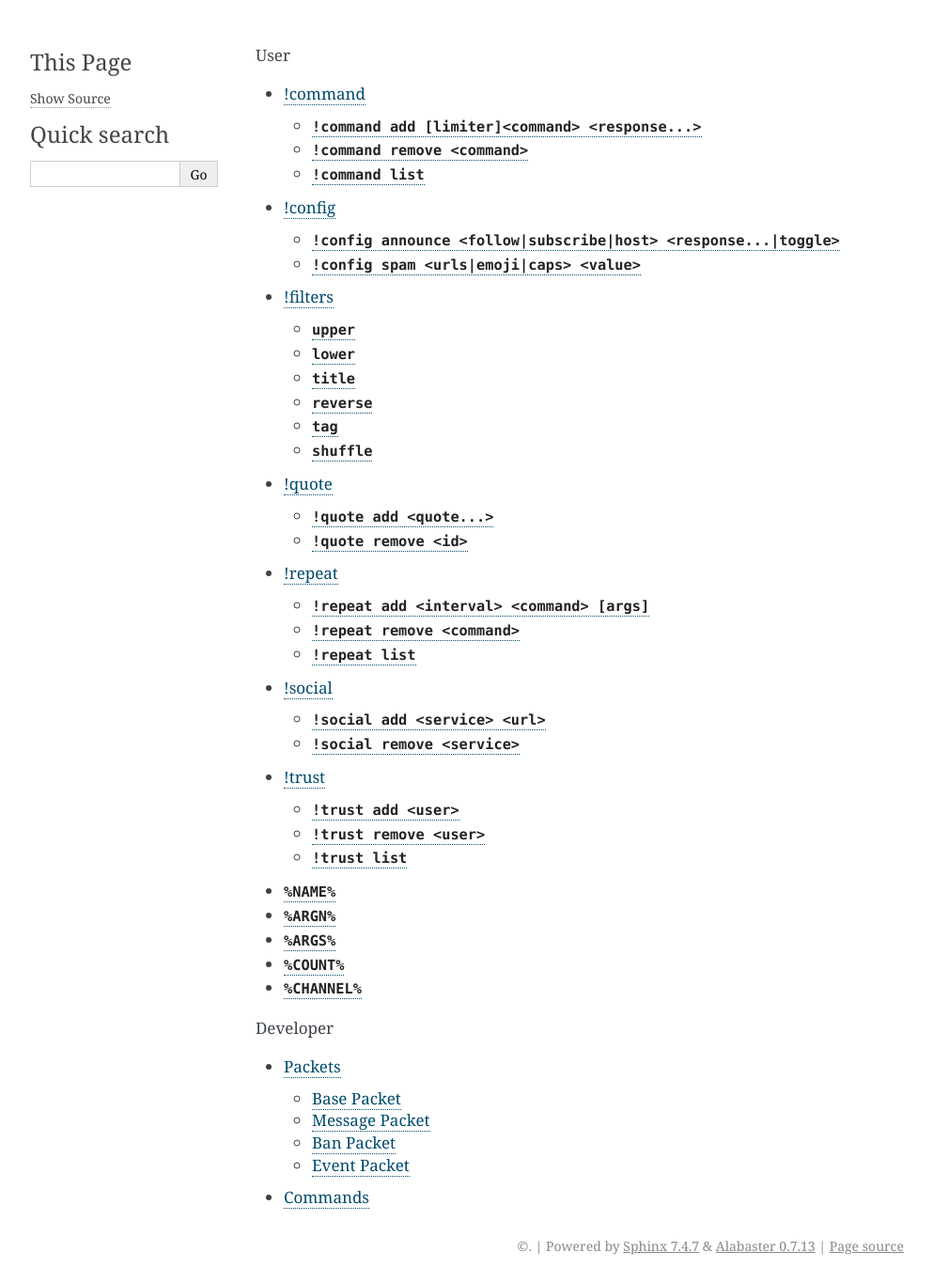
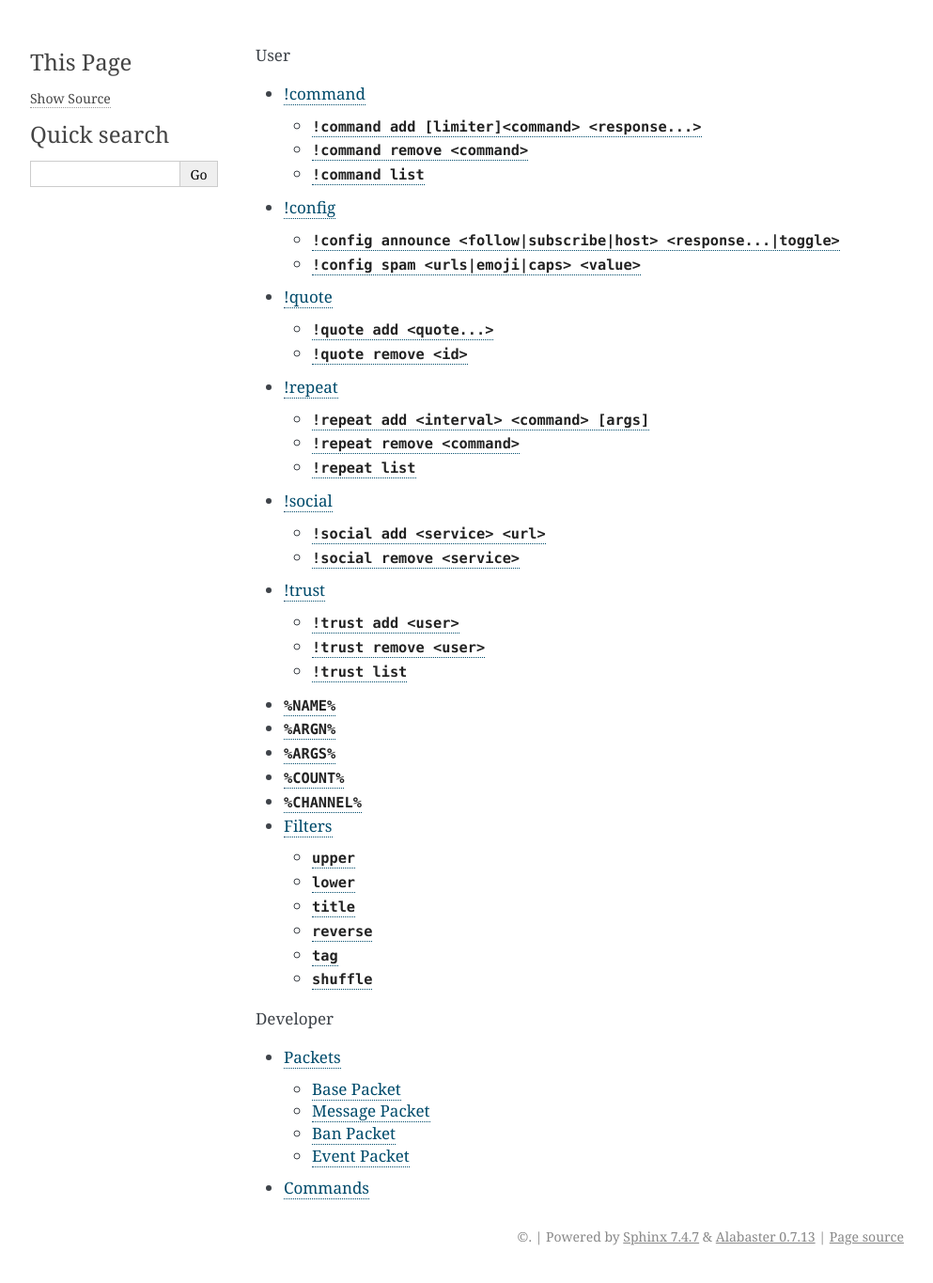
Before and after one commit to CactusDev/CactusBot, a Sphinx documentation site: the page built from docs/contents.rst, in a window 1280 px wide. Shown: the whole page at 94% size, without its empty margins (148-1141 px from the left). Built offline with Sphinx 7.4.7, drawn with Linux system fonts in a browser that asks for light colours.

```diff
--- a/docs/contents.rst
+++ b/docs/contents.rst
@@ -8,12 +8,12 @@
 
    !command<user/command.md>
    !config<user/config.md>
-   !filters<user/filters.md>
    !quote<user/quote.md>
    !repeat<user/repeat.md>
    !social<user/social.md>
    !trust<user/trust.md>
-   !variables<user/variables.md>
+   Variables<user/variables.md>
+   Filters<user/filters.md>
 
 .. toctree::
    :maxdepth: 2
```
